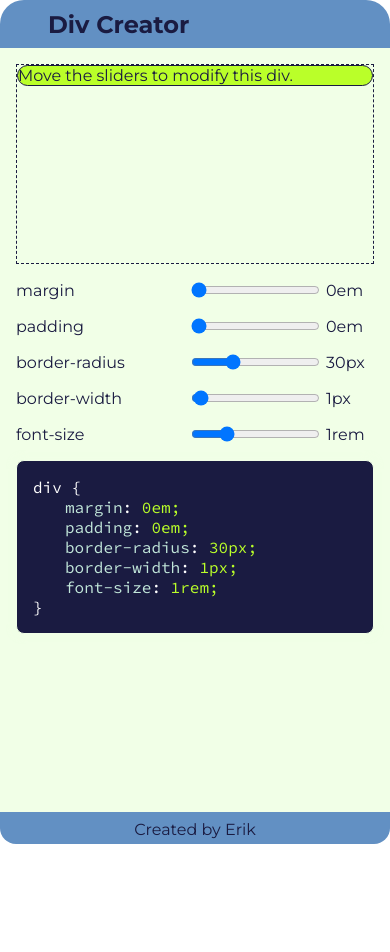
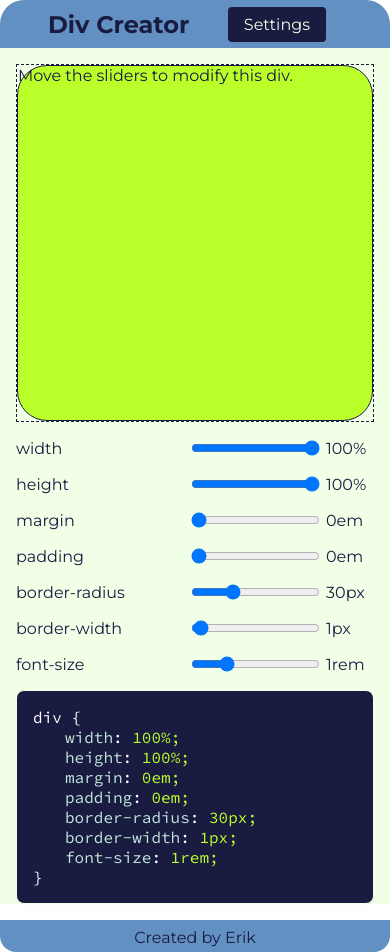
Before and after one commit to neutral-design/CardCreator, a React (Vite) app: page / in a window 390 px wide. Before the commit the page ends 844 px from the top, so only its background shows below. Built offline with nearby package versions, Linux system fonts and the light colour scheme.

Commit message:
fixed settings pane, fixed responsive design

```diff
--- a/src/App.css
+++ b/src/App.css
@@ -72,13 +72,17 @@ footer {
 .card-container {
   border: dashed #1A1B41 1px;
   margin: 0 1em 1em 1em;
-  min-width: 200px;
-  min-height: 200px;
+
+  height: calc(100vw - 2rem);
+  width: calc(100vw - 2rem);
+  overflow: hidden;
 }
 
 .card {
   background-color: #BAFF29;
   border:solid #1A1B41 1px;
+
+  display: block;
 
 }
 
@@ -141,9 +145,9 @@ footer {
 
 .settings-modal {
   position: absolute;
-  left: 4rem;
-  right: 4rem;
-  top: 4rem;
+  left: 1rem;
+  right: 1rem;
+  top: 1rem;
 
   background-color: white;
   /* offset-x | offset-y | blur-radius | spread-radius | color */
@@ -170,10 +174,16 @@ footer {
 
 .settings-list-item {
   display: grid;
-  grid-template-columns: repeat(6, 1fr);
-  gap: .2em;
+  grid-template-columns: repeat(4, 1fr);
+  grid-template: ;
+  row-gap: .5em;
+
   margin: .5em 1em;
   align-items: center;
+}
+
+.radio-container {
+  grid-column: 2 /-1;
 }
 
 .settings-input {
@@ -186,6 +196,7 @@ footer {
 
 .settings-list-heading {
   font-weight: 700;
+
 }
 
 .settings-list-item > p {
@@ -193,12 +204,14 @@ footer {
 }
 
 .settings-list-propname {
-  /* text-align: right; */
+  grid-column: 1 / -1;
+  font-weight: 700;
+  border-bottom: 1px solid black;
 }
 
 
 
-@media only screen and (min-width: 500px) {
+@media only screen and (min-width: 600px) {
   .App {
     height: 100vh;
     width: 100vw;
@@ -218,6 +231,7 @@ footer {
     grid-column: 1 / 3;
     grid-row: 1 / 3;
     height: calc(100vh - 3rem - 2em - 2em);
+    width: unset;
     overflow: hidden;
   }
 
@@ -232,4 +246,14 @@ footer {
     grid-row: 1 / 2;
   }
 
+  .settings-list-item {
+    display: grid;
+    grid-template-columns: repeat(8, 1fr);
+    grid-template: ;
+    row-gap: .5em;
+
+    margin: .5em 1em;
+    align-items: center;
+  }
+
 }
--- a/src/App.jsx
+++ b/src/App.jsx
@@ -2,7 +2,27 @@ import { useState, useEffect } from 'react'
 import Settings from './Settings'
 import './App.css'
 
+const dataFromLocalstorage = JSON.parse(localStorage.getItem("properties"))
+
 const data = [
+  {
+    name: "width",
+    realName: "width",
+    min: 0,
+    max: 100,
+    initial: 100,
+    step: 1,
+    unit: "%"
+  },
+  {
+    name: "height",
+    realName: "height",
+    min: 0,
+    max: 100,
+    initial: 100,
+    step: 1,
+    unit: "%"
+  },
   {
     name: "margin",
     realName: "margin",
@@ -49,6 +69,7 @@ const data = [
     unit: "rem"
   },
 
+
  ]
 
 function App() {
@@ -56,7 +77,7 @@ function App() {
   const [settingsOpen, setSettingsOpen] = useState(false)
   const [divContent, setDivContent] = useState("Move the sliders to modify this div.")
 
-  const [properties, setProperties] = useState(data)
+  const [properties, setProperties] = useState(dataFromLocalstorage? dataFromLocalstorage:data)
 
   const [propData, setPropData] = useState(
     properties.reduce((accumulator, currentValue) => {
@@ -93,6 +114,11 @@ function App() {
     setSettingsOpen(false)
   }
 
+  useEffect(()=> {
+
+    localStorage.setItem("properties",JSON.stringify(properties))
+  },[properties])
+
   useEffect(() => {
 
     setCardStyle(properties.reduce((accumulator, currentValue) => {
@@ -100,6 +126,8 @@ function App() {
     }, {}))
 
   }, [propData]);
+
+
 
 
   const sliders = properties.map((property) => {
@@ -139,10 +167,10 @@ function App() {
       </div>
       <header>
         <p>Div Creator</p>
-        {/* <button
+        <button
           onClick={handleClick}
           id="settings-button"
-        >Settings</button> */}
+        >Settings</button>
       </header>
       <div className="container">
 
--- a/src/Settings.jsx
+++ b/src/Settings.jsx
@@ -39,7 +39,10 @@ function Settings(props) {
         return (
             <div className="settings-list-item">
                 <p className="settings-list-propname">{property.realName}</p>
+
+                <label  htmlFor="min-input">Min:</label>
                 <input
+                    id="min-input"
                     type="text"
                     className="settings-input"
                     onChange={handleChange}
@@ -47,8 +50,9 @@ function Settings(props) {
                     value={property.min}
                     name={property.name+" min"}
                     />
-
+                <label htmlFor="max-input">Max:</label>
                 <input
+                    id="max-input"
                     type="text"
                     className="settings-input"
                     onChange={handleChange}
@@ -56,8 +60,9 @@ function Settings(props) {
                     value={property.max}
                     name={property.name+" max"}
                     />
-
+                <label htmlFor="initial-input">Initial:</label>
                 <input
+                    id="initial-input"
                     type="text"
                     className="settings-input"
                     onChange={handleChange}
@@ -65,8 +70,9 @@ function Settings(props) {
                     value={property.initial}
                     name={property.name+" initial"}
                     />
-
+                <label htmlFor="step-input">Step:</label>
                 <input
+                    id="step-input"
                     type="text"
                     className="settings-input"
                     onChange={handleChange}
@@ -74,8 +80,9 @@ function Settings(props) {
                     value={property.step}
                     name={property.name+" step"}
                     />
+                <label>Unit:</label>
+                <div className="radio-container">
 
-                <div className="radio-container">
                     <input type="radio" id="px" name={property.name+" unit"} value="px" checked={property.unit==="px"} onChange={handleChange}/>
                     <label htmlFor="px">px</label>
                     <input type="radio" id="%" name={property.name+" unit"} value="%" checked={property.unit==="%"} onChange={handleChange}/>
@@ -93,14 +100,7 @@ function Settings(props) {
 
     return (
         <div className="settings-container">
-            <div className="settings-list-item">
-            <p className="settings-list-heading">Property name:</p>
-            <p className="settings-list-heading">Min value:</p>
-            <p className="settings-list-heading">Max value:</p>
-            <p className="settings-list-heading">Initial value:</p>
-            <p className="settings-list-heading">Step:</p>
-            <p className="settings-list-heading">Unit:</p>
-            </div>
+
             {propList}
             <div className="button-container"><button className="settings-close-button" onClick={handleClick}>Done</button></div>
         </div>
```
